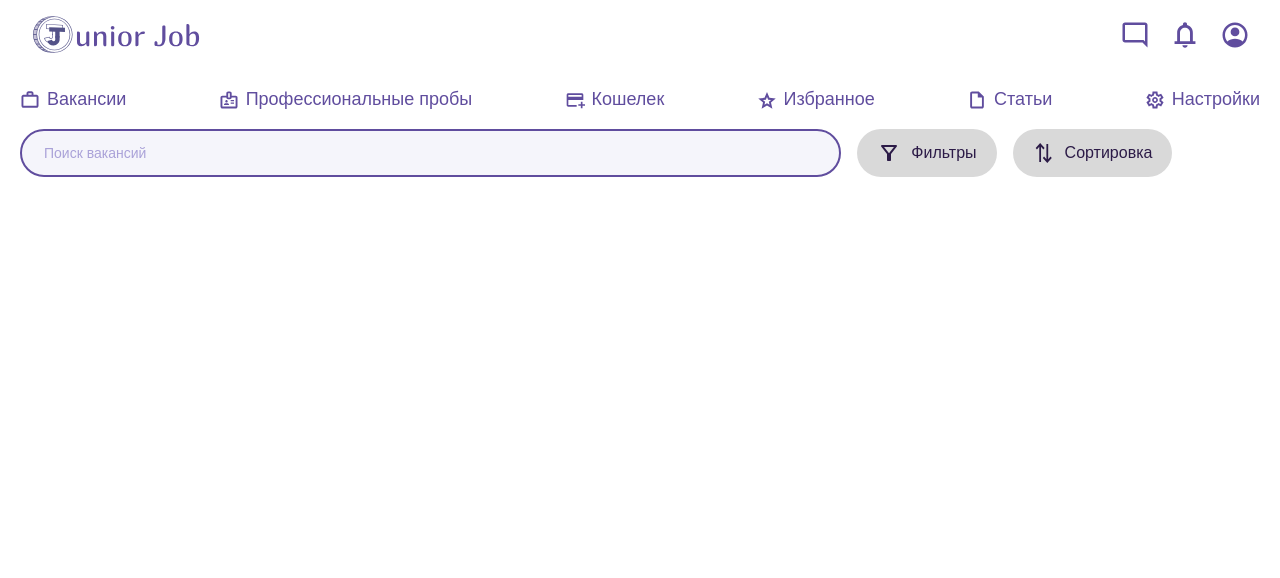
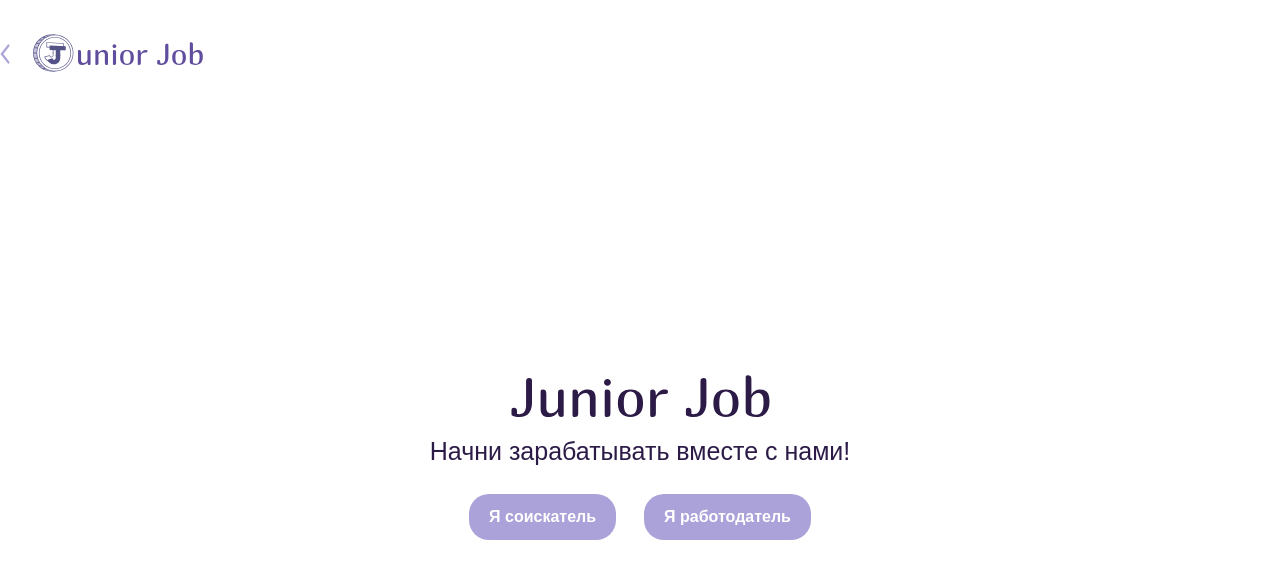
Before and after one commit to KrekcrRoot/juniorjob-frontend, a Nuxt app: page /register in a window 1280 px wide. Shown: the top 578 px of the page. Built offline with nearby package versions, Linux system fonts and the light colour scheme.

Commit message:
feat(components/user|pages/register|layouts/empty): Пустой шаблон с лого. Страница выбора регистрации, выбор роли при регистрации

```diff
--- /dev/null
+++ b/components/user/RegisterWelcome.vue
@@ -0,0 +1,41 @@
+<script setup>
+import { defineEmits,watch,ref } from 'vue'
+import logoBig from "@/assets/images/big-logo.svg";
+
+const emit = defineEmits(['setrole'])
+const setRole = (role) => {
+    emit('setrole', role);
+}
+</script>
+
+<template>
+  <div class="register-welcome">
+    <img :src="logoBig" alt="" />
+    <p class="register-welcome__postitle mt-5">
+        Начни зарабатывать вместе с нами!
+    </p>
+    <div class="flex items-center gap-7 mt-7">
+        <button @click.prevent="setRole('applicant')" class="btn">Я соискатель</button>
+        <button @click.prevent="setRole('employer')" class="btn">Я работодатель</button>
+    </div>
+  </div>
+</template>
+
+<style lang="scss" scoped>
+.register-welcome {
+  width: 100%;
+  height: calc(100vh - 100px);
+  display: flex;
+  align-items: center;
+  justify-content: center;
+  flex-direction: column;
+  &__postitle {
+    color: #2c1b47;
+    text-align: center;
+    font-size: 25px;
+    font-style: normal;
+    font-weight: 400;
+    line-height: normal;
+  }
+}
+</style>
--- /dev/null
+++ b/layouts/empty.vue
@@ -0,0 +1,35 @@
+<script setup>
+import logo from "@/assets/images/logo.svg";
+
+</script>
+
+<template>
+    <header class="xl:container mx-auto">
+        <div class="header-inner py-7">
+            <div class="flex gap-5 items-center">
+                <svg xmlns="http://www.w3.org/2000/svg" width="10" height="20" viewBox="0 0 10 20" fill="none">
+                    <path d="M8.34235 20L0.459473 10L8.34235 0L9.74157 1.775L3.2579 10L9.74157 18.225L8.34235 20Z" fill="#AAA2D8"/>
+                  </svg>
+                  <div class="logo">
+                    <img :src="logo" alt="">
+                  </div>
+            </div>
+        </div>
+    </header>
+    <div class="xl:container mx-auto">
+        <slot/>
+    </div>
+
+</template>
+
+<style lang="scss">
+@import url("~/assets/css/main.css");
+.logo {
+    height: 51px;
+    * img {
+        width: 100%;
+        height: 100%;
+        object-fit: contain;
+    }
+}
+</style>
--- /dev/null
+++ b/pages/register.vue
@@ -0,0 +1,30 @@
+<script setup>
+definePageMeta({
+  layout: "empty",
+});
+const userRegisterRole = ref(null);
+const employerTypeTab = ref(0)
+
+const setRole = (role) => {
+  userRegisterRole.value = role;
+};
+</script>
+
+<template>
+  <!-- Экран выбора роли -->
+  <template v-if="!userRegisterRole">
+    <UserRegisterWelcome @setrole="setRole" />
+  </template>
+  <!-- Формы регистрации -->
+  <template v-else>
+    <template v-if="userRegisterRole === 'applicant'">
+        applicant
+    </template>
+    <template v-if="userRegisterRole === 'employer'">
+        employer
+    </template>
+  </template>
+</template>
+
+  <style scoped>
+</style>
```
Also changed, not shown: assets/images/big-logo.svg (added).
